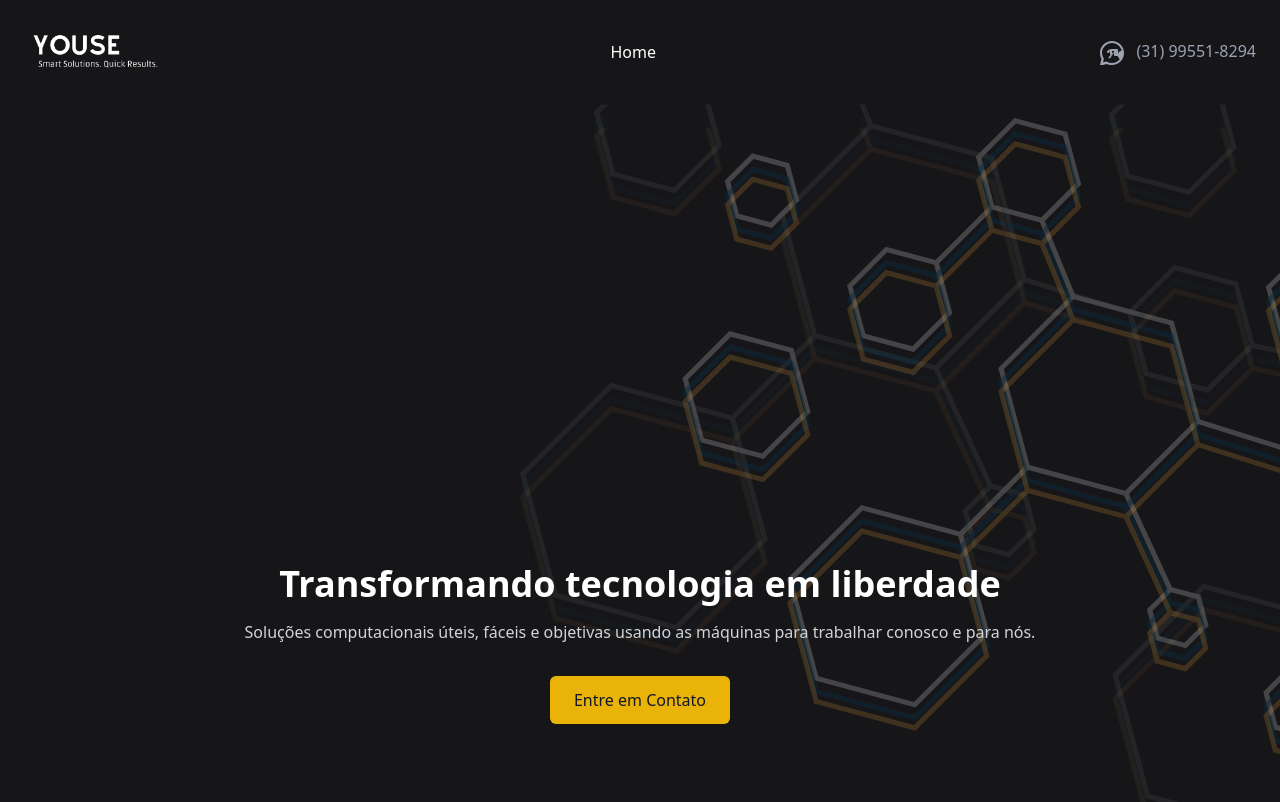
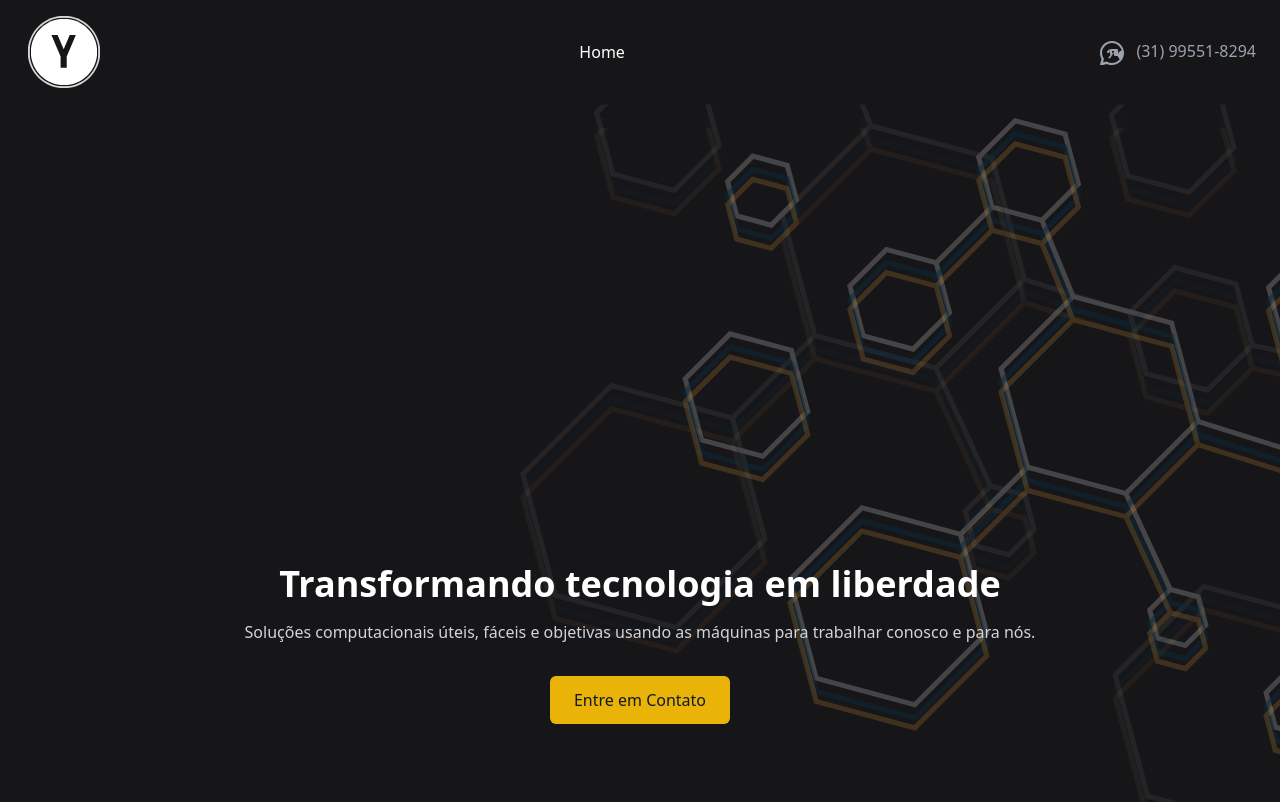
Before and after one commit to YouseSol/Youse, a plain HTML site: page index.html in a window 1280 px wide. Shown: the top 802 px of the page. Drawn offline with nearby package versions, Linux system fonts and the light colour scheme.

Commit message:
Update index.html

```diff
--- a/index.html
+++ b/index.html
@@ -14,7 +14,7 @@
         <div class="container mx-auto px-6 py-3">
             <div class="flex justify-between items-center">
                 <div class="flex items-center">
-                    <img src="assets/logotype.png" alt="Youse Logo" class="h-20">
+                    <img src="assets/YOUSE_Governance_Token.svg" alt="Youse Logo" class="h-20">
                     <!-- <span class="ml-2 text-xl font-semibold text-yellow-500">Youse</span> -->
                 </div>
                 <div class="hidden md:flex space-x-6">
```
